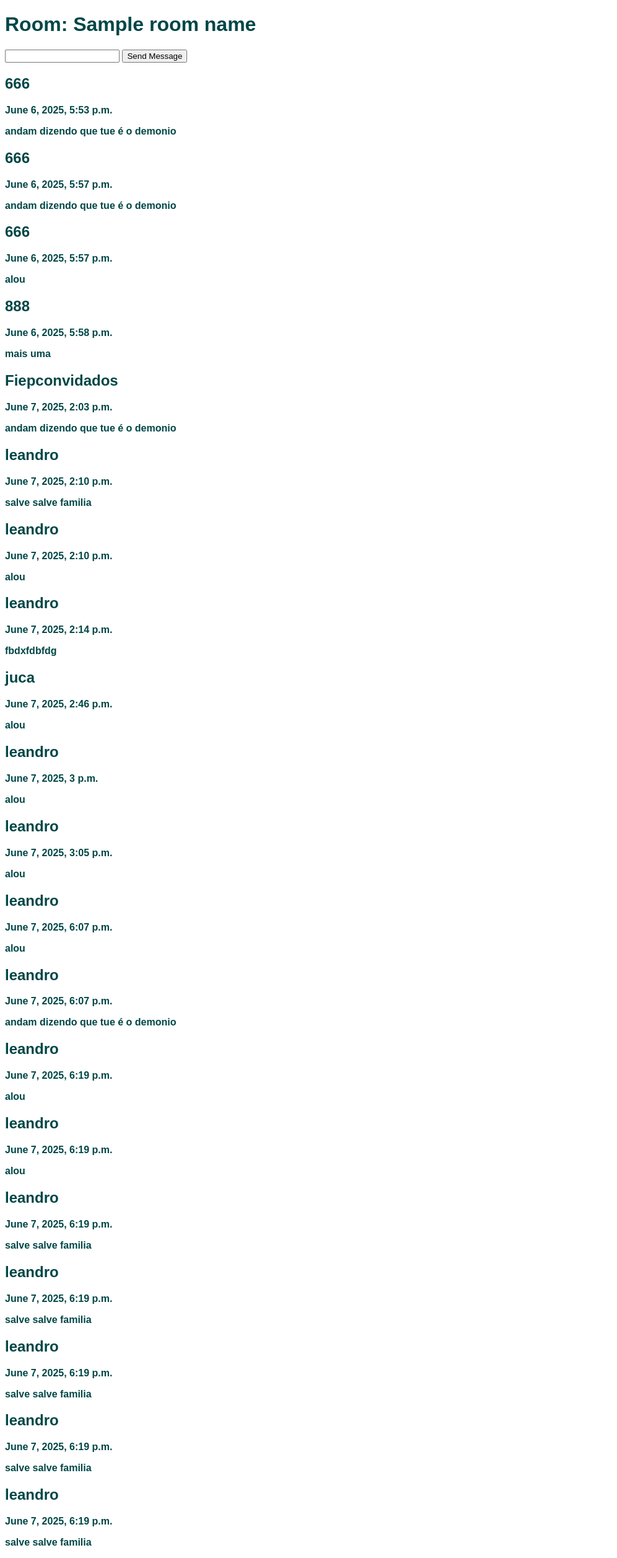
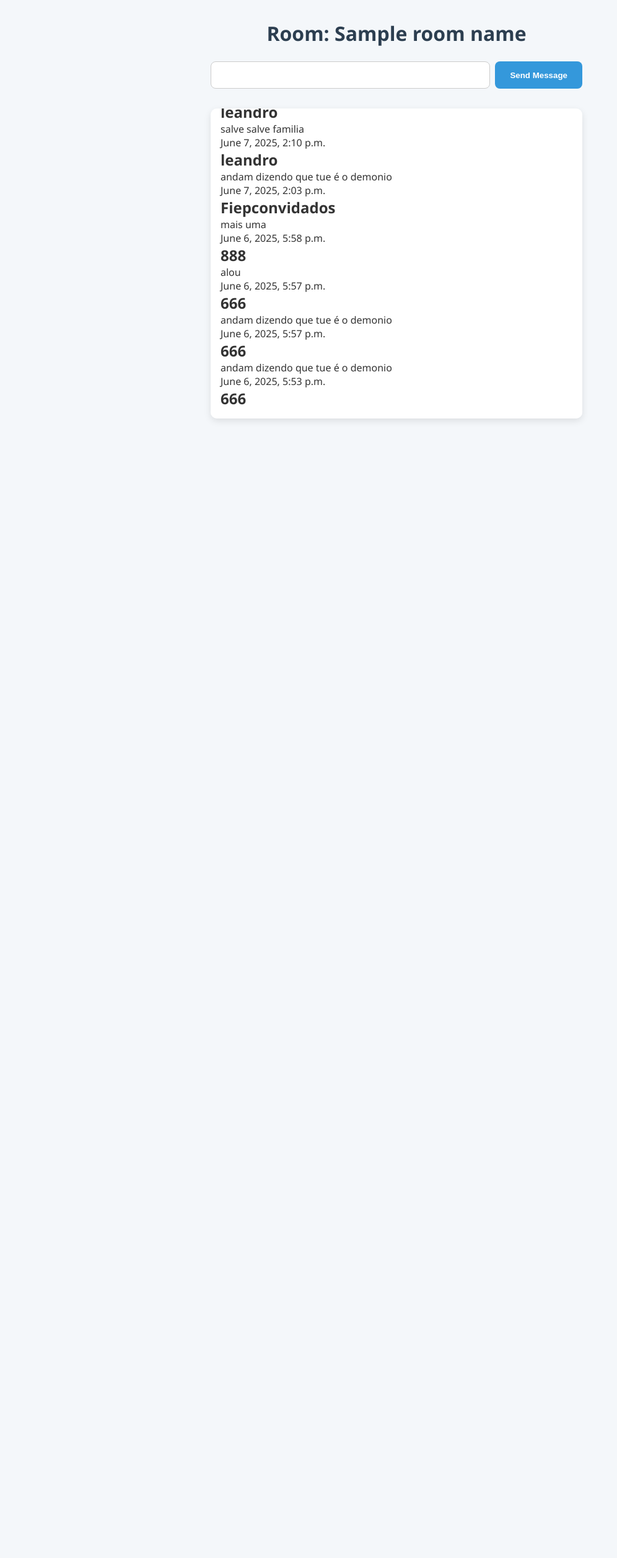
Before and after one commit to nearo007/RealTimeChatApp, a Django app: template livechat_project/templates/room.html in a window 1280 px wide. Shown: the whole page at 62% size, without its empty margins (0-996 px from the left). After the commit the page ends 679 px from the top, so only its background shows below. Run offline with Django 5.2, Linux system fonts and the light colour scheme; data comes from the database, SQL or seed files in the repository; both versions use the stored data as it was after the commit; the template is opened without the code that fills it: values that come from a table or form of the project are taken from there, most other values are stand-ins (such as "Sample title", 1, 10 or a date in 2020); some libraries are stand-ins or nearby versions.

Commit message:
polishing front end

```diff
--- a/livechat_project/static/room.css
+++ b/livechat_project/static/room.css
@@ -1,9 +1,98 @@
-body {
-    color: rgb(0, 70, 70);
-    font-family: Arial;
-    font-weight: bold;
+/* Reset básico */
+* {
+    margin: 0;
+    padding: 0;
+    box-sizing: border-box;
 }
 
+/* Corpo */
+body {
+    font-family: 'Segoe UI', Tahoma, Geneva, Verdana, sans-serif;
+    background: #f4f7fa;
+    color: #333;
+    padding: 2rem;
+    display: flex;
+    flex-direction: column;
+    align-items: center;
+}
+
+/* Título */
+h1 {
+    font-size: 2rem;
+    color: #2c3e50;
+    margin-bottom: 1.5rem;
+}
+
+/* Formulário */
+form#post_form {
+    display: flex;
+    gap: 0.5rem;
+    width: 100%;
+    max-width: 600px;
+    margin-bottom: 2rem;
+}
+
+#message {
+    flex: 1;
+    padding: 0.75rem 1rem;
+    border: 1px solid #ccc;
+    border-radius: 8px;
+    font-size: 1rem;
+    transition: border 0.3s;
+}
+
+#message:focus {
+    border-color: #3498db;
+    outline: none;
+}
+
+/* Botão */
+button[type="submit"] {
+    padding: 0.75rem 1.5rem;
+    background: #3498db;
+    color: white;
+    border: none;
+    border-radius: 8px;
+    font-weight: bold;
+    cursor: pointer;
+    transition: background 0.3s ease;
+}
+
+button[type="submit"]:hover {
+    background: #2980b9;
+}
+
+/* Container de mensagens */
+#div-messages {
+    width: 100%;
+    max-width: 600px;
+    background: white;
+    border-radius: 10px;
+    padding: 1rem;
+    box-shadow: 0 4px 12px rgba(0, 0, 0, 0.1);
+    overflow-y: auto;
+    height: 500px;
+    display: flex;
+    flex-direction: column-reverse;
+}
+
+/* Cada mensagem */
 .div-message {
-    border: 2px solid rgb(186, 186, 186);
+    padding: 1rem;
+    margin-bottom: 1rem;
+    background: #ecf0f1;
+    border-radius: 8px;
+    border-left: 4px solid #3498db;
 }
+
+.div-message h2 {
+    font-size: 1rem;
+    color: #2c3e50;
+    margin-bottom: 0.2rem;
+}
+
+.div-message p {
+    margin: 0.2rem 0;
+    font-size: 0.95rem;
+    color: #555;
+}
--- a/livechat_project/templates/room.html
+++ b/livechat_project/templates/room.html
@@ -21,34 +21,36 @@
         <button type="submit" value="Send">Send Message</button>
     </form>
 
-    <script type="text/javascript">
+    <script>
         $(document).ready(function(){
-            setInterval(function(){
+            function getMessages() {
                 $.ajax({
                     type: 'GET',
                     url: 'get_messages/{{ room_details.id }}',
                     success: function(response) {
                         $("#div-messages").empty();
 
-                        // Transforma os valores em array e inverte
                         const messages = Object.values(response.room_messages).reverse();
 
                         messages.forEach((message) => {
-                            const temp = `
+                            const message_string = `
                                 <div class="div-message">
                                     ${message.user}
                                     ${message.value}
                                     ${message.date}
                                 </div>
-                            `;
-                            $("#div-messages").append(temp);
-                        });
+                            `
+                            $('#div-messages').append(message_string);
+                            //$('#div-messages').scrollTop($("#div-messages")[0].scrollHeight);
+                        })
                     },
-
                     error: function() {
                         alert('An error ocurred')
                     }
-                });}, 500);
+                })
+            }
+
+            setInterval(getMessages, 500);
         });
     </script>
 
@@ -61,7 +63,7 @@
     </div>
 </body>
 
-<script type="text/javascript">
+<script>
     $(document).on('submit', '#post_form', function(e){
         e.preventDefault();
 
```
Also changed, not shown: livechat_project/db.sqlite3.
